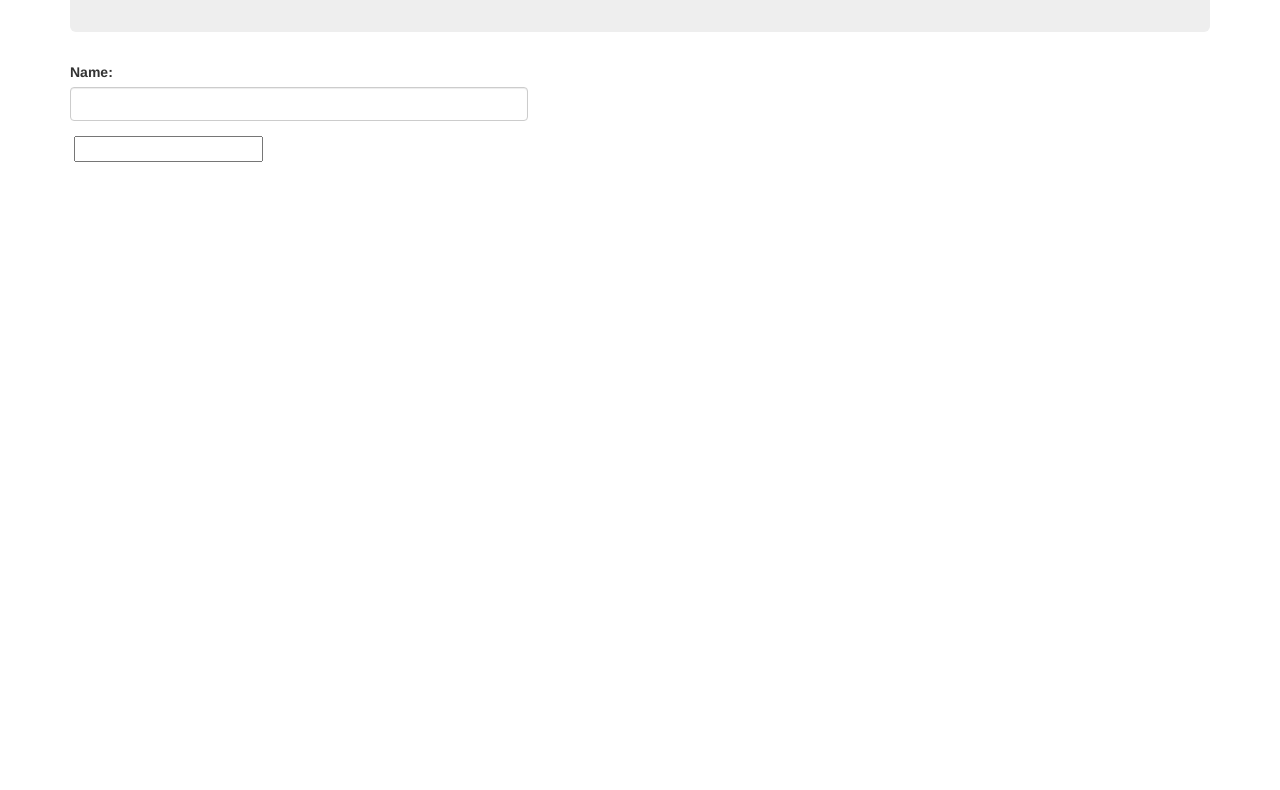
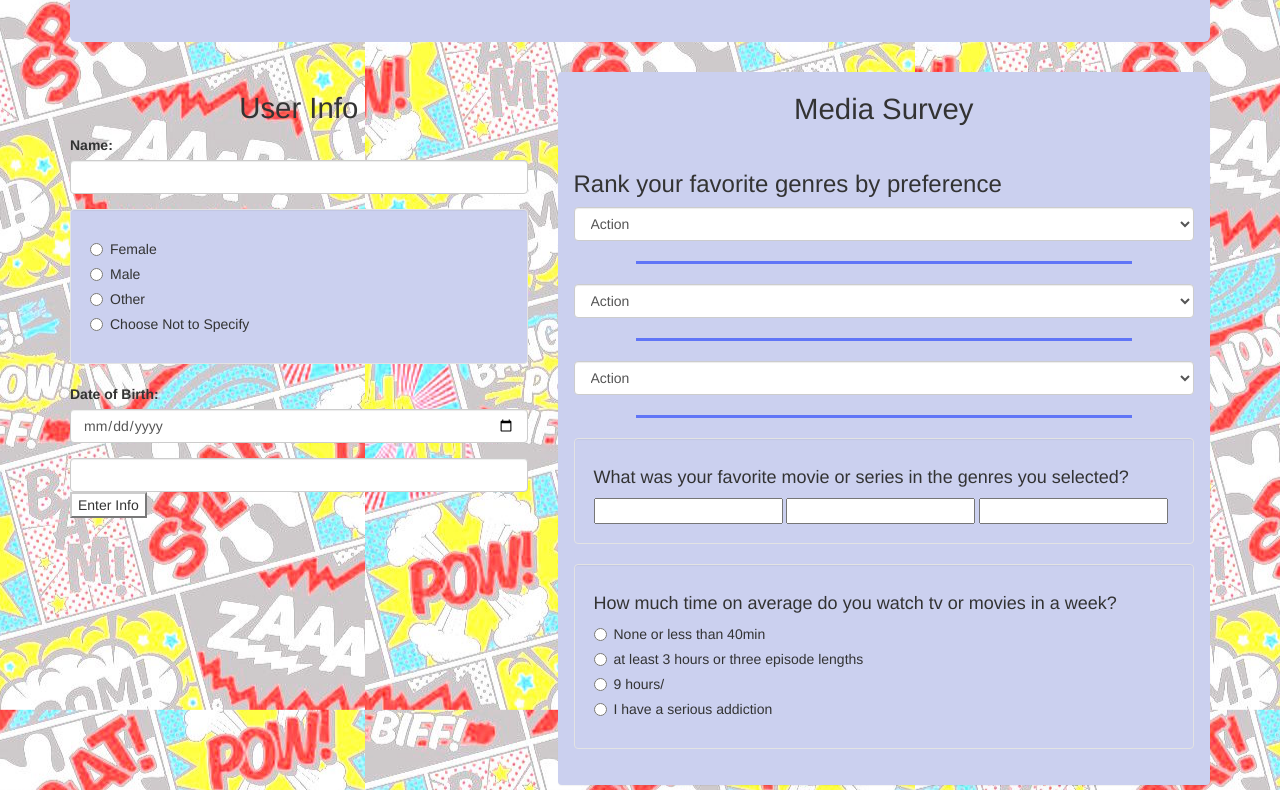
Before and after one commit to elan0baharie/survey, a plain HTML site: page index.html in a window 1280 px wide. Shown: the part 163-953 px from the top of the page. Before the commit the page ends 800 px from the top, so only its background shows below. Drawn offline with Linux system fonts and the light colour scheme.

Commit message:
final survey form

```diff
--- a/css/master.css
+++ b/css/master.css
@@ -0,0 +1,30 @@
+body {
+  background: url("../img/bgimg.jpg") repeat center center fixed;
+}
+
+
+div h2 {
+  text-align: center;
+  font-size: 22pt;
+  font-family: inherit;
+}
+
+hr {
+  border-width: 3px;
+  border-color: #6075f7;
+  width: 80%;
+}
+
+.jumbotron {
+  margin-top: 10px;
+  text-align: center;
+  background-color: #cbd0ef;
+}
+
+.well {
+  background-color: #cbd0ef;
+}
+
+.panel {
+  background-color: #cbd0ef;
+}
--- a/index.html
+++ b/index.html
@@ -15,27 +15,119 @@
       </div>
       <div class="row">
         <div class="col-md-5">
+          <h2>User Info</h2>
           <form id="user_info">
             <div class="form-group">
-              <label>Name:</label>
-              <input id="user_name" class="form-control" type="text">
+              <label for="user_name">Name:</label>
+              <input id="user_name_input" class="form-control" type="text">
+            </div>
+            <div class="well">
+              <div class="radio">
+                <label for="gender">
+                  <input type="radio" name="gender" value="female">Female
+                </label>
+              </div>
+              <div class="radio">
+              <label for="gender">
+                <input type="radio" name="gender" value="male">Male
+              </label>
+              </div>
+              <div class="radio">
+                <label for="gender">
+                  <input type="radio" name="gender" value="other">Other
+                </label>
+                </div>
+              <div class="radio">
+                <label for="gender">
+                  <input type="radio" name="gender" value="not_specify">Choose Not to Specify
+                </label>
+              </div>
             </div>
             <div class="form-group">
-              <label></label>
-              <input>
+              <label for="birthdate">Date of Birth:</label>
+              <input id="birthdate" class="form-control" type="date">
             </div>
+            <div class="form-control" id="space">
+            </div>
+            <button id="submit_info" type="button" class="btn-default">Enter Info</button>
           </form>
         </div>
         <div class="col-md-7">
-
-
-
-
-
-
-
-
-
+          <div class="panel">
+            <div class="panel-title">
+              <h2>Media Survey</h2>
+            </div>
+            <div class="panel-body">
+              <form id="media_survey">
+                <div>
+                  <h3>Rank your favorite genres by preference</h3>
+                  <select class="form-control" id="genre1">
+                    <option value="1">Action</option>
+                    <option value="2">Horror</option>
+                    <option value="3">SciFi/Fantasy</option>
+                    <option value="4">Romantic</option>
+                    <option value="5">Comedy</option>
+                    <option value="6">Drama</option>
+                    <option value="7">Documentary</option>
+                  </select>
+                </div>
+                <hr>
+                <div>
+                  <select class="form-control" id="genre2">
+                    <option value="1">Action</option>
+                    <option value="2">Horror</option>
+                    <option value="3">SciFi/Fantasy</option>
+                    <option value="4">Romantic</option>
+                    <option value="5">Comedy</option>
+                    <option value="6">Drama</option>
+                    <option value="7">Documentary</option>
+                  </select>
+                </div>
+                <hr>
+                <div>
+                  <select class="form-control" id="genre3">
+                    <option value="1">Action</option>
+                    <option value="2">Horror</option>
+                    <option value="3">SciFi/Fantasy</option>
+                    <option value="4">Romantic</option>
+                    <option value="5">Comedy</option>
+                    <option value="6">Drama</option>
+                    <option value="7">Documentary</option>
+                  </select>
+                </div>
+                <hr>
+                <div class="well">
+                  <h4>What was your favorite movie or series in the genres you selected?</h4>
+                  <input id="genre1_movie" type="text">
+                  <input id="genre2_movie" type="text">
+                  <input id="genre3_movie" type="text">
+                </div>
+                <div class="well">
+                  <h4>How much time on average do you watch tv or movies in a week?</h4>
+                  <div class="radio">
+                    <label for="watchtime">
+                      <input type="radio" name="watchtime" value="none-rare">None or less than 40min
+                    </label>
+                  </div>
+                  <div class="radio">
+                  <label for="watchtime">
+                    <input type="radio" name="watchtime" value="3_hours">at least 3 hours or three episode lengths
+                  </label>
+                  </div>
+                  <div class="radio">
+                    <label for="watchtime">
+                      <input type="radio" name="watchtime" value="more">9 hours/
+                    </label>
+                    </div>
+                  <div class="radio">
+                    <label for="watchtime">
+                      <input type="radio" name="watchtime" value="not_specify">I have a serious addiction
+                    </label>
+                  </div>
+                </div>
+              </form>
+            </div>
+          </div>
         </div>
       </div>
     </div>
--- a/js/scripts.js
+++ b/js/scripts.js
@@ -0,0 +1,8 @@
+
+
+$(function() {
+  $("#submit_info").click(function() {
+    var print = $("#user_name_input").val();
+    $("#space").text(print);
+  });
+});
```
Also changed, not shown: img/bgimg.jpg (added).
